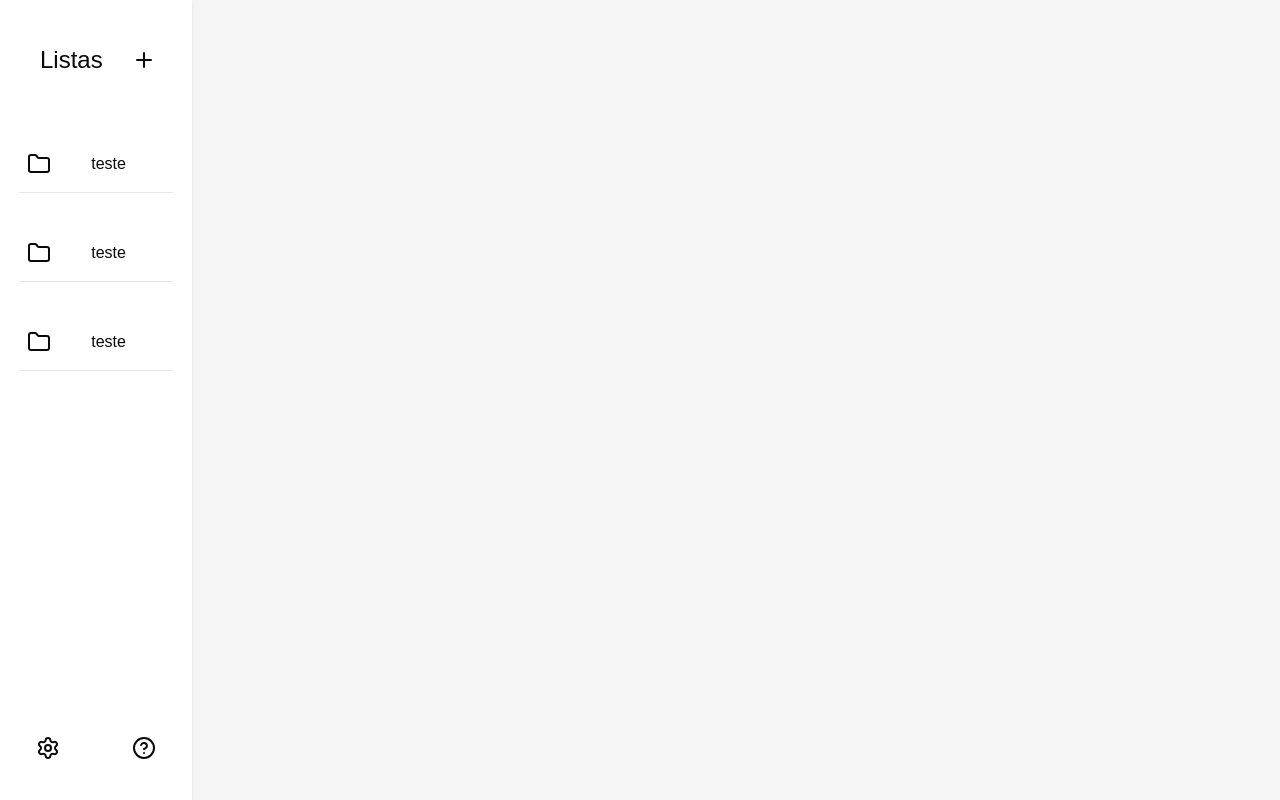
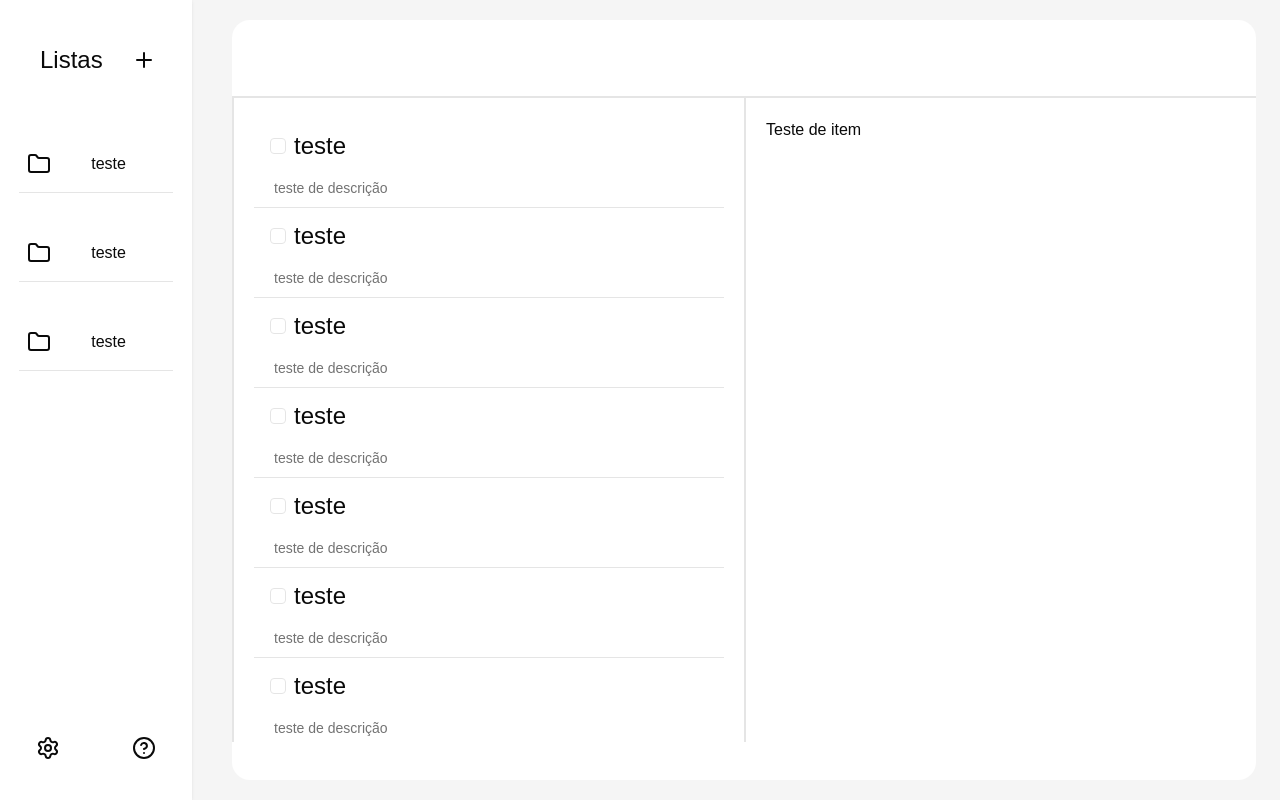
Before and after one commit to Jose-GuilhermeG/to-do-list, a React (Vite) app in the folder frontend/: page / in a window 1280 px wide. Built offline with nearby package versions, Linux system fonts and the light colour scheme.

Commit message:
feat: add tasks list

```diff
--- a/frontend/package.json
+++ b/frontend/package.json
@@ -13,6 +13,8 @@
   "dependencies": {
     "@fontsource-variable/geist": "^5.2.8",
     "@tailwindcss/vite": "^4.1.17",
+    "@uiw/react-markdown-preview": "^5.1.5",
+    "@uiw/react-md-editor": "^4.0.11",
     "axios": "^1.13.6",
     "class-variance-authority": "^0.7.1",
     "clsx": "^2.1.1",
@@ -21,7 +23,6 @@
     "react": "^19.2.0",
     "react-dom": "^19.2.0",
     "react-hook-form": "^7.71.2",
-    "react-markdown": "^10.1.0",
     "shadcn": "^4.0.0",
     "tailwind-merge": "^3.5.0",
     "tailwindcss": "^4.1.17",
--- /dev/null
+++ b/frontend/src/components/ui/checkbox.tsx
@@ -0,0 +1,31 @@
+import * as React from "react"
+import { Checkbox as CheckboxPrimitive } from "radix-ui"
+
+import { cn } from "@/lib/utils"
+import { CheckIcon } from "lucide-react"
+
+function Checkbox({
+  className,
+  ...props
+}: React.ComponentProps<typeof CheckboxPrimitive.Root>) {
+  return (
+    <CheckboxPrimitive.Root
+      data-slot="checkbox"
+      className={cn(
+        "peer relative flex size-4 shrink-0 items-center justify-center rounded-[4px] border border-input transition-colors outline-none group-has-disabled/field:opacity-50 after:absolute after:-inset-x-3 after:-inset-y-2 focus-visible:border-ring focus-visible:ring-3 focus-visible:ring-ring/50 disabled:cursor-not-allowed disabled:opacity-50 aria-invalid:border-destructive aria-invalid:ring-3 aria-invalid:ring-destructive/20 aria-invalid:aria-checked:border-primary dark:bg-input/30 dark:aria-invalid:border-destructive/50 dark:aria-invalid:ring-destructive/40 data-checked:border-primary data-checked:bg-primary data-checked:text-primary-foreground dark:data-checked:bg-primary",
+        className
+      )}
+      {...props}
+    >
+      <CheckboxPrimitive.Indicator
+        data-slot="checkbox-indicator"
+        className="grid place-content-center text-current transition-none [&>svg]:size-3.5"
+      >
+        <CheckIcon
+        />
+      </CheckboxPrimitive.Indicator>
+    </CheckboxPrimitive.Root>
+  )
+}
+
+export { Checkbox }
--- a/frontend/src/layout/SideBar.tsx
+++ b/frontend/src/layout/SideBar.tsx
@@ -9,7 +9,7 @@ interface TaskListProtocol{
 
 export default function SideBar({taskLists} : {taskLists : TaskListProtocol[]}){
     return (
-        <aside className="h-screen w-[15%] bg-white static top-0 left-0 shadow shadow-neutral-200 grid grid-rows-3">
+        <aside className="h-screen w-full bg-white top-0 left-0 shadow shadow-neutral-200 grid grid-rows-3">
             <div className="w-full h-full flex flex-col items-center row-start-1 row-end-3">
                 <div className="w-full min-h-10 grid grid-cols-2 grid-rows-1 my-10">
                     <h1 className="text-2xl flex items-center mx-10">
--- /dev/null
+++ b/frontend/src/layout/TaskView.tsx
@@ -0,0 +1,41 @@
+import type { TaskItemProtocol } from "@/types/TaskTypes";
+import MDEditor from "@uiw/react-md-editor";
+import { Separator } from "@/components/ui/separator";
+import { Checkbox } from "@/components/ui/checkbox";
+import { Label } from "@/components/ui/label";
+import { Field , FieldDescription } from "@/components/ui/field";
+
+interface TaskViewProtocol{
+    tasks : Array<TaskItemProtocol> ;
+    selectTask : TaskItemProtocol ;
+    setSelectTaskContent(value : string) : void ;
+}
+
+export default function TaskView({tasks , selectTask , setSelectTaskContent} : TaskViewProtocol) {
+  return (
+    <div className="w-full h-[95%] rounded-2xl bg-white m-auto grid grid-cols-2 grid-rows-[10%_85%] overflow-hidden">
+        <div className="row-end-3 row-start-2 col-start-1 col-end-2 border-t-2 border-l-2 w-full max-h-full overflow-y-scroll p-5">
+            <ul className="">
+                {tasks.map(element=>(
+                   <Field key={element.id} className="w-full hover:bg-neutral-200 group">
+                        <h1 className="flex px-2 py-3 cursor-pointer text-2xl items-center">
+                            <Checkbox className="mx-2 group-hover:border-black"/>  {element.title}
+                        </h1>
+                        <FieldDescription className="px-5 font-light">
+                            {element.description}
+                        </FieldDescription>
+                        <Separator className="m-auto"/>
+                    </Field>
+                ))}
+            </ul>
+        </div>
+        <div className="row-end-3 row-start-2 col-start-2 col-end-3 border-t-2 border-l-2 w-full h-full p-5" data-color-mode="light">
+            <h1>
+                {selectTask.title}
+            </h1>
+            {/*<MDEditor.Markdown source={task.content} className="w-full h-full"/>*/}
+            {/*<MDEditor value={content} onChange={(value) => setContent(value || "")} hideToolbar={false} visibleDragbar={false} preview="edit"/>*/}
+        </div>
+    </div>
+  );
+}
--- a/frontend/src/pages/Home.tsx
+++ b/frontend/src/pages/Home.tsx
@@ -1,4 +1,7 @@
 import SideBar from "@/layout/SideBar"
+import TaskView from "@/layout/TaskView"
+import type { TaskItemProtocol } from "@/types/TaskTypes";
+import { useState } from "react";
 
 export function Home() {
   const taskLists = [
@@ -6,10 +9,42 @@ export function Home() {
     {id : 0 , name : "teste"},
     {id : 0 , name : "teste"},
   ]
+  const taskItems = [
+    {id : 0 , title : "teste" , status : "in_progress" , description : "teste de descrição"},
+    {id : 0 , title : "teste" , status : "in_progress" , description : "teste de descrição"},
+    {id : 0 , title : "teste" , status : "in_progress" , description : "teste de descrição"},
+    {id : 0 , title : "teste" , status : "in_progress" , description : "teste de descrição"},
+    {id : 0 , title : "teste" , status : "in_progress" , description : "teste de descrição"},
+    {id : 0 , title : "teste" , status : "in_progress" , description : "teste de descrição"},
+    {id : 0 , title : "teste" , status : "in_progress" , description : "teste de descrição"},
+    {id : 0 , title : "teste" , status : "in_progress" , description : "teste de descrição"},
+    {id : 0 , title : "teste" , status : "in_progress" , description : "teste de descrição"},
+    {id : 0 , title : "teste" , status : "in_progress" , description : "teste de descrição"},
+    {id : 0 , title : "teste" , status : "in_progress" , description : "teste de descrição"},
+    {id : 0 , title : "teste" , status : "in_progress" , description : "teste de descrição"},
+  ]
+  const [taskItem , setTaskItem] = useState<TaskItemProtocol>(
+    {
+      id : 0,
+      title : "Teste de item",
+      status : "in_progress",
+      content : `# Teste de Task \n ## lista de coisas \n - Item 1 \n - Item 2 \n- Item 3`
+    }
+  );
+
+  const setTaskContent = (value : string) : void =>{
+    setTaskItem(prev=>{
+      return {...prev , content : value}
+    })
+  }
 
   return (
-    <main className="min-h-screen min-w-screen bg-neutral-100 relative">
+    <main className="h-screen w-screen bg-neutral-100 relative grid grid-cols-[15%_80%] gap-10">
       <SideBar taskLists={taskLists}/>
+      <TaskView
+        tasks={taskItems}
+        selectTask={taskItem}
+        setContent={setTaskContent} />
     </main>
   )
 }
--- a/frontend/src/style/index.css
+++ b/frontend/src/style/index.css
@@ -127,3 +127,7 @@
     @apply font-sans;
     }
 }
+
+.w-md-editor-toolbar-mode {
+  display: none !important;
+}
--- /dev/null
+++ b/frontend/src/types/TaskTypes.ts
@@ -0,0 +1,7 @@
+export interface TaskItemProtocol{
+    id : number;
+    title : string;
+    description? : string;
+    content? : string;
+    status : "pending" | "in_progress" | "completed";
+}
```
Also changed, not shown: 1 other file (tests, documents, lock files or other folders).
